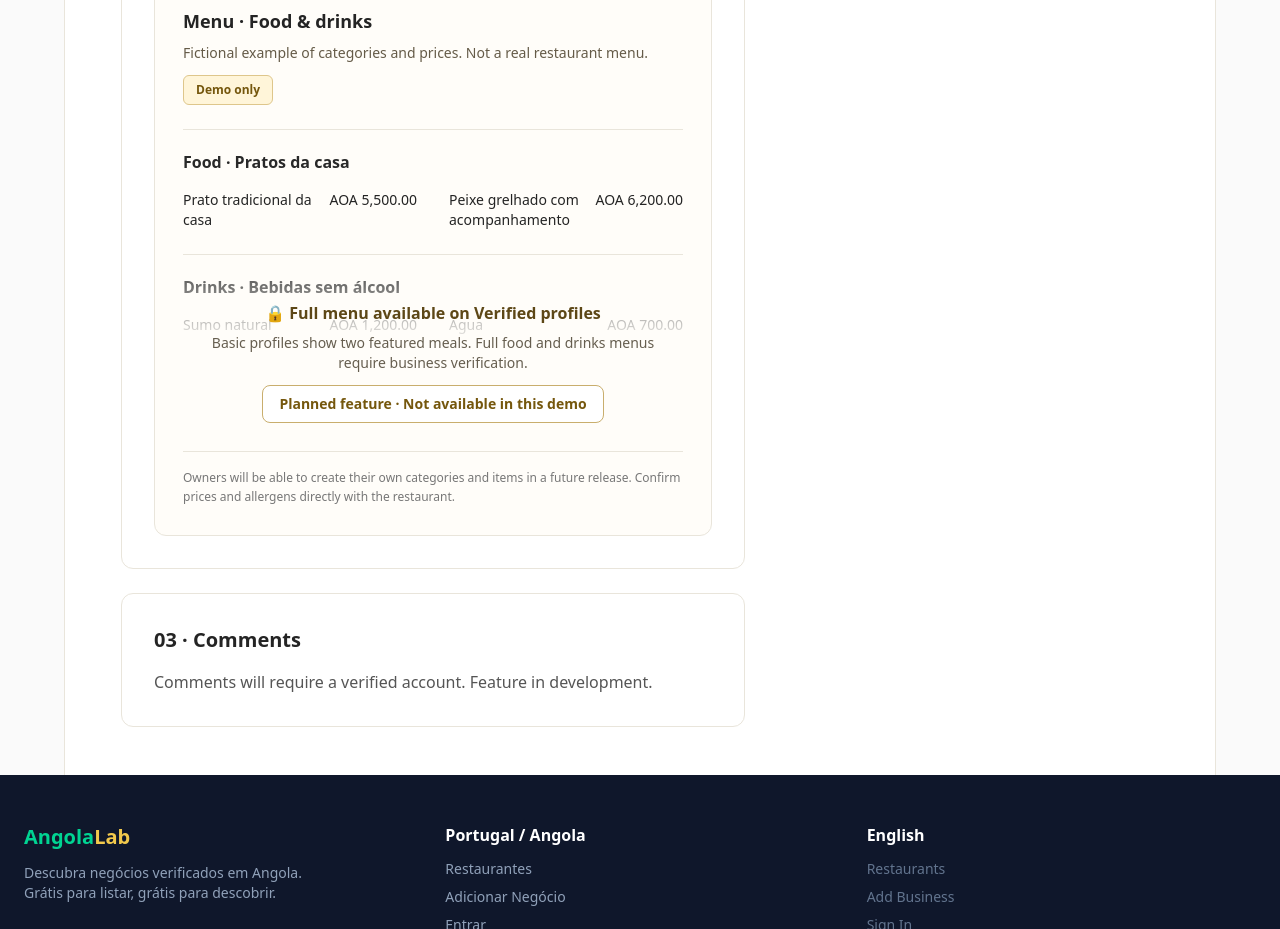
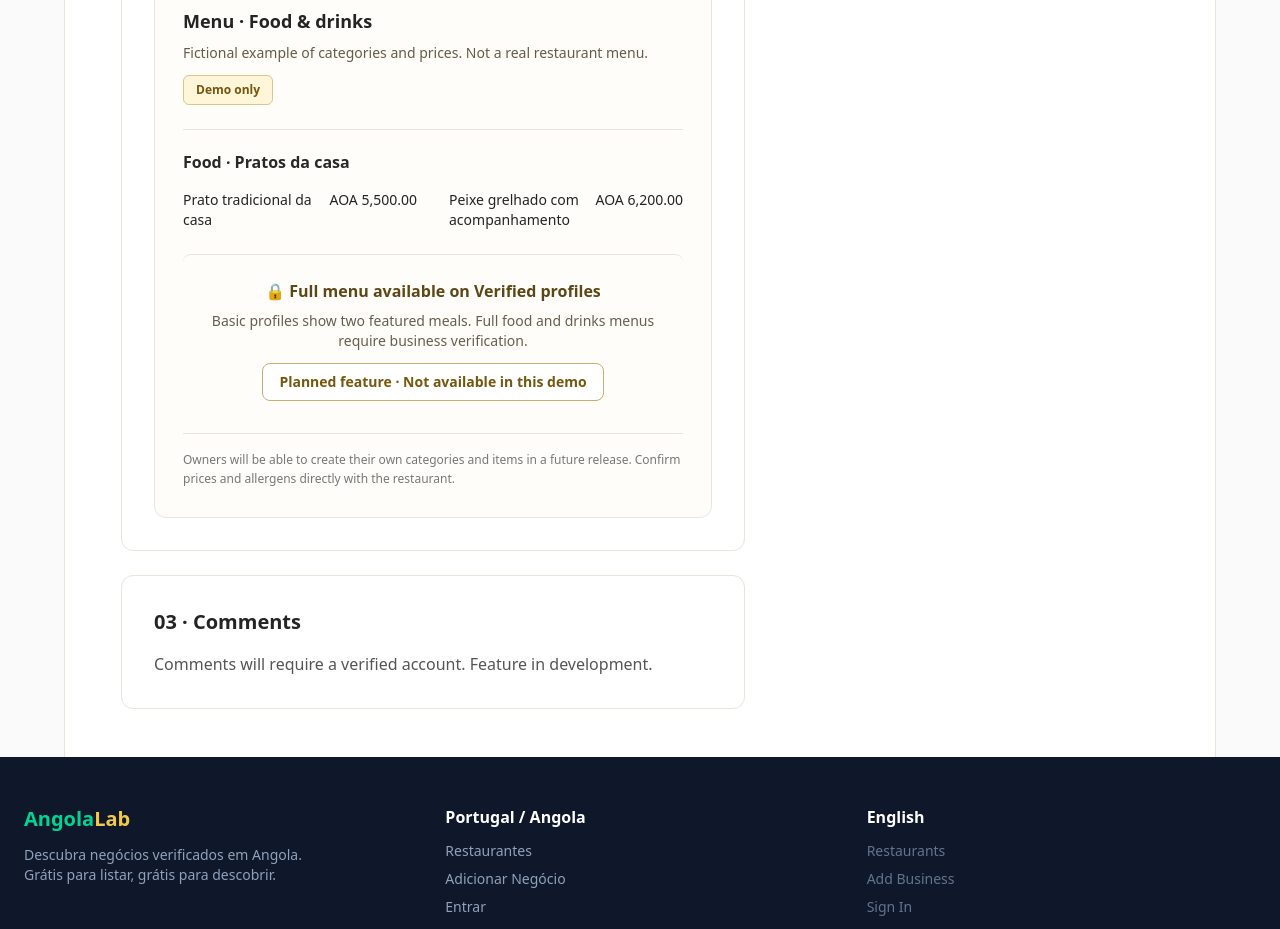
Before and after one commit to oswaldodeal/angolalab-restaurants, a Next.js app: page /en/restaurants/rest-002 in a window 1280 px wide. Shown: the part 1640-2569 px from the top of the page. Built offline with nearby package versions, Linux system fonts and the light colour scheme.

Commit message:
fix(menu): hide restricted Basic menu items instead of overlaying readable content

```diff
--- a/components/RestaurantMenuPreview.tsx
+++ b/components/RestaurantMenuPreview.tsx
@@ -72,6 +72,10 @@ export default function RestaurantMenuPreview({
   if (!isDemo) return null;
   const categories = restaurant.country === 'GB' ? manchesterMenu : luandaMenu;
   const currency = restaurant.country === 'GB' ? 'GBP' : 'AOA';
+  // Basic profiles render only two illustrative food items; restricted items are not present in the HTML.
+  const visibleCategories = isBasic
+    ? categories.filter((category) => category.kind === 'food').slice(0, 1).map((category) => ({ ...category, items: category.items.slice(0, 2) }))
+    : categories;
   const formatPrice = (value: number) =>
     new Intl.NumberFormat(pt ? 'pt-PT' : 'en-GB', { style: 'currency', currency }).format(value);
 
@@ -89,9 +93,9 @@ export default function RestaurantMenuPreview({
         </span>
       </div>
       <div className="relative mt-6">
-        <div className={isBasic ? 'max-h-64 overflow-hidden' : ''}>
+        <div>
           <div className="space-y-6">
-            {categories.map((category) => (
+            {visibleCategories.map((category) => (
               <section key={category.id} className="border-t border-[#e9e5db] pt-5">
                 <h4 className="font-semibold text-[#292929]">
                   {category.kind === 'drinks' ? (pt ? 'Bebidas · ' : 'Drinks · ') : (pt ? 'Comida · ' : 'Food · ')}
@@ -114,7 +118,7 @@ export default function RestaurantMenuPreview({
           </div>
         </div>
         {isBasic && (
-          <div className="relative -mt-20 flex min-h-44 flex-col items-center justify-end bg-gradient-to-b from-transparent via-[#fffdf9]/95 to-[#fffdf9] px-3 pb-2 text-center">
+          <div className="mt-6 flex flex-col items-center rounded-lg border-t border-[#e9e5db] bg-[#fffdf9] px-3 pb-3 pt-6 text-center">
             <p className="font-semibold text-[#5d4716]">🔒 {pt ? 'Ementa completa disponível nos perfis Verificados' : 'Full menu available on Verified profiles'}</p>
             <p className="mt-2 max-w-md text-sm text-[#665e4f]">
               {pt ? 'O perfil Básico mantém duas refeições em destaque. A ementa completa e as bebidas exigem a verificação da empresa.' : 'Basic profiles show two featured meals. Full food and drinks menus require business verification.'}
```
